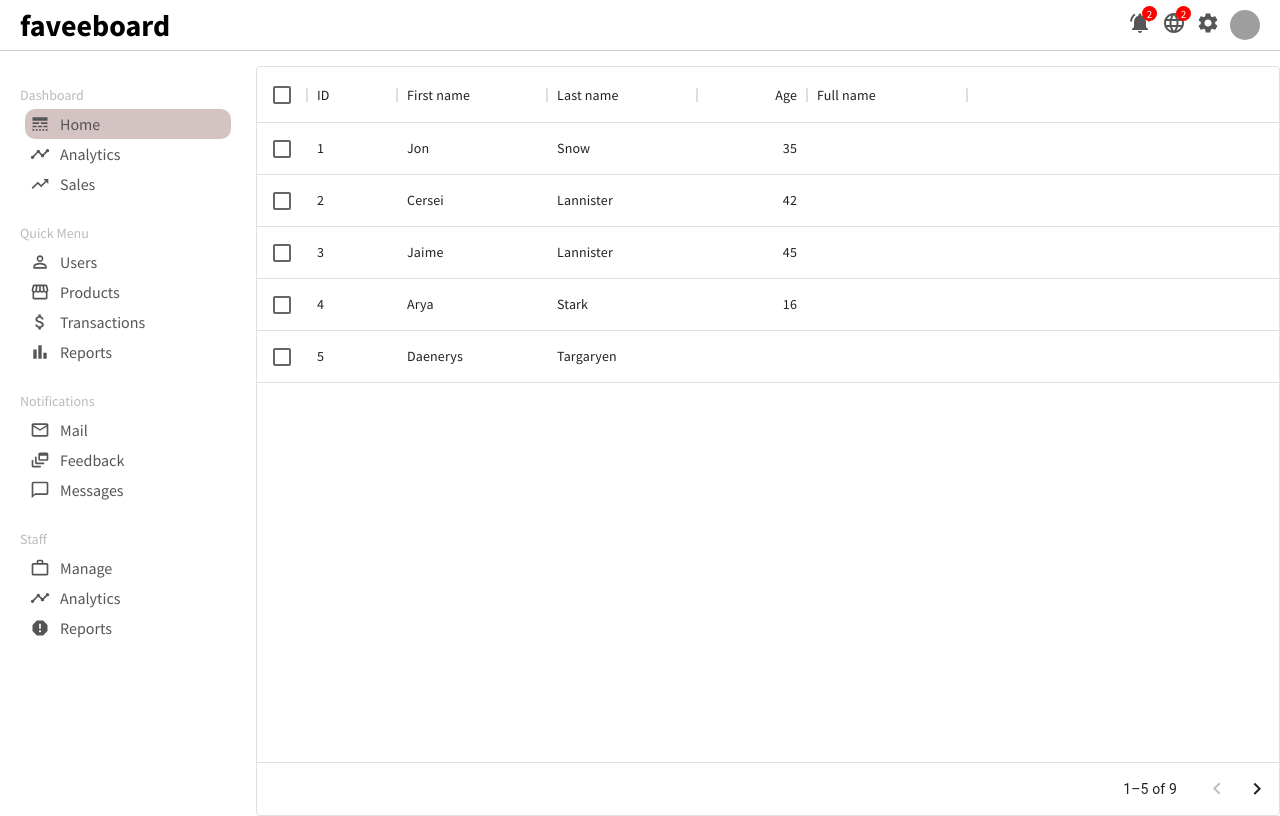
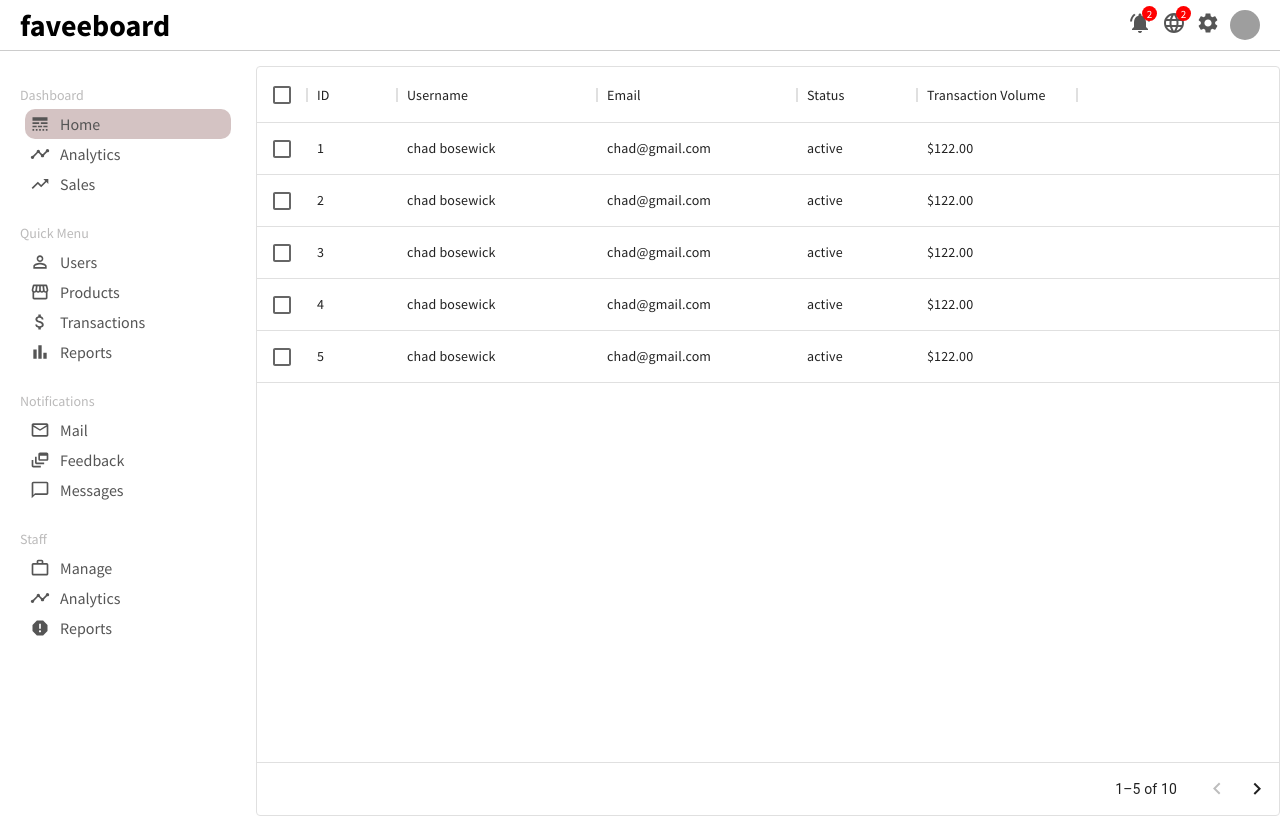
Before and after one commit to kodeman2/React-Admin-Dashboard, a React (Vite) app: page /users in a window 1280 px wide. Built offline with nearby package versions, Linux system fonts and the light colour scheme; grey boxes are pictures that could not be loaded.

Commit message:
fix:vite not hot-reloading bug

```diff
--- a/src/App.jsx
+++ b/src/App.jsx
@@ -13,7 +13,7 @@ function App() {
         <Sidebar />
         <Routes>
           <Route path="/" element={<Home />} />
-          <Route path="users" element={<UserList />} />
+          <Route path="/users" element={<UserList />} />
           <Route path="*" element={<h1>Not Found</h1>} />
         </Routes>
       </div>
--- a/src/components/widgetLg/WidgetLg.jsx
+++ b/src/components/widgetLg/WidgetLg.jsx
@@ -8,12 +8,15 @@ export default function WidgetLg() {
     <div className="widgetLg">
       <h3 className="widgetLgTitle">Latest transactions</h3>
       <table className="widgetLgTable">
+        <thead>
         <tr className="widgetLgTr">
           <th className="widgetLgTh">Customer</th>
           <th className="widgetLgTh">Date</th>
           <th className="widgetLgTh">Amount</th>
           <th className="widgetLgTh">Status</th>
         </tr>
+        </thead>
+        <tbody>
         <tr className="widgetLgTr">
           <td className="widgetLgUser">
             <img
@@ -74,6 +77,7 @@ export default function WidgetLg() {
             <Button type="Approved" />
           </td>
         </tr>
+        </tbody>
       </table>
     </div>
   );
--- a/src/pages/UserList/UserList.jsx
+++ b/src/pages/UserList/UserList.jsx
@@ -1,50 +1,124 @@
-import "./userList.css";
+import "./userlist.css";
 import { DataGrid } from "@mui/x-data-grid";
 
-
 export default function UserList() {
-
   const columns = [
     { field: "id", headerName: "ID", width: 90 },
     {
-    field: "firstName",
-    headerName: "First name",
-    width: 150,
-    editable: true,
+      field: "username",
+      headerName: "Username",
+      width: 200,
     },
     {
-    field: "lastName",
-    headerName: "Last name",
-    width: 150,
-    editable: true,
+      field: "email",
+      headerName: "Email",
+      width: 200,
     },
     {
-    field: "age",
-    headerName: "Age",
-    type: "number",
-    width: 110,
-    editable: true,
+      field: "status",
+      headerName: "Status",
+      width: 120,
     },
+
     {
-    field: "fullName",
-    headerName: "Full name",
-    description: "This column has a value getter and is not sortable.",
-    sortable: false,
+      field: "transaction",
+      headerName: "Transaction Volume",
       width: 160,
-
     },
   ];
 
   const rows = [
-  { id: 1, lastName: "Snow", firstName: "Jon", age: 35 },
-  { id: 2, lastName: "Lannister", firstName: "Cersei", age: 42 },
-  { id: 3, lastName: "Lannister", firstName: "Jaime", age: 45 },
-  { id: 4, lastName: "Stark", firstName: "Arya", age: 16 },
-  { id: 5, lastName: "Targaryen", firstName: "Daenerys", age: null },
-  { id: 6, lastName: "Melisandre", firstName: null, age: 150 },
-  { id: 7, lastName: "Clifford", firstName: "Ferrara", age: 44 },
-  { id: 8, lastName: "Frances", firstName: "Rossini", age: 36 },
-  { id: 9, lastName: "Roxie", firstName: "Harvey", age: 64 },
+    {
+      id: 1,
+      username: "chad bosewick",
+      avatar:
+        "https://images.pexels.com/photos/4172933/pexels-photo-4172933.jpeg?auto=compress&cs=tinysrgb&dpr=2&h=650&w=940",
+      email: "chad@gmail.com",
+      status: "active",
+      transaction: "$122.00",
+    },
+    {
+      id: 2,
+      username: "chad bosewick",
+      avatar:
+        "https://images.pexels.com/photos/4172933/pexels-photo-4172933.jpeg?auto=compress&cs=tinysrgb&dpr=2&h=650&w=940",
+      email: "chad@gmail.com",
+      status: "active",
+      transaction: "$122.00",
+    },
+    {
+      id: 3,
+      username: "chad bosewick",
+      avatar:
+        "https://images.pexels.com/photos/4172933/pexels-photo-4172933.jpeg?auto=compress&cs=tinysrgb&dpr=2&h=650&w=940",
+      email: "chad@gmail.com",
+      status: "active",
+      transaction: "$122.00",
+    },
+    {
+      id: 4,
+      username: "chad bosewick",
+      avatar:
+        "https://images.pexels.com/photos/4172933/pexels-photo-4172933.jpeg?auto=compress&cs=tinysrgb&dpr=2&h=650&w=940",
+      email: "chad@gmail.com",
+      status: "active",
+      transaction: "$122.00",
+    },
+    {
+      id: 5,
+      username: "chad bosewick",
+      avatar:
+        "https://images.pexels.com/photos/4172933/pexels-photo-4172933.jpeg?auto=compress&cs=tinysrgb&dpr=2&h=650&w=940",
+      email: "chad@gmail.com",
+      status: "active",
+      transaction: "$122.00",
+    },
+    {
+      id: 6,
+      username: "chad bosewick",
+      avatar:
+        "https://images.pexels.com/photos/4172933/pexels-photo-4172933.jpeg?auto=compress&cs=tinysrgb&dpr=2&h=650&w=940",
+      email: "chad@gmail.com",
+      status: "active",
+      transaction: "$122.00",
+    },
+    {
+      id: 7,
+      username: "chad bosewick",
+      avatar:
+        "https://images.pexels.com/photos/4172933/pexels-photo-4172933.jpeg?auto=compress&cs=tinysrgb&dpr=2&h=650&w=940",
+      email: "chad@gmail.com",
+      status: "active",
+      transaction: "$122.00",
+    },
+    {
+      id: 8,
+      username: "chad bosewick",
+      avatar:
+        "https://images.pexels.com/photos/4172933/pexels-photo-4172933.jpeg?auto=compress&cs=tinysrgb&dpr=2&h=650&w=940",
+      email: "chad@gmail.com",
+      status: "active",
+      transaction: "$122.00",
+    },
+    {
+      id: 9,
+      username: "chad bosewick",
+      avatar:
+        "https://images.pexels.com/photos/4172933/pexels-photo-4172933.jpeg?auto=compress&cs=tinysrgb&dpr=2&h=650&w=940",
+      email: "chad@gmail.com",
+      status: "active",
+      transaction: "$122.00",
+    },
+
+    {
+      id: 10,
+      username: "chad bosewick",
+      avatar:
+        "https://images.pexels.com/photos/4172933/pexels-photo-4172933.jpeg?auto=compress&cs=tinysrgb&dpr=2&h=650&w=940",
+      email: "chad@gmail.com",
+      status: "active",
+      transaction: "$122.00",
+    },
   ];
 
   return (
```
Lines whose indentation alone changed are shown as unchanged.
